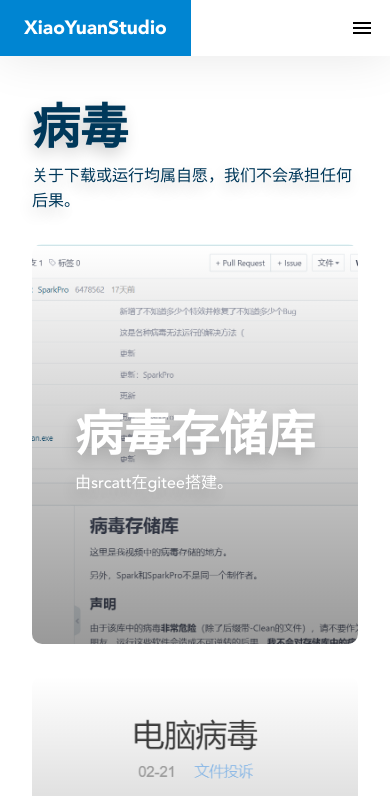
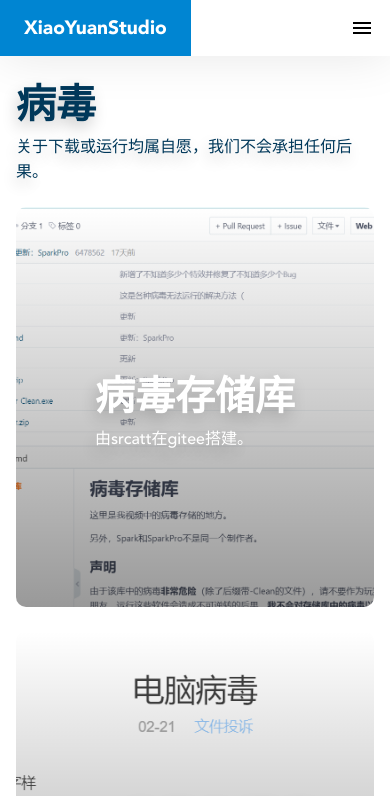
Before and after one commit to srcatt/xiaoyuanstd-react, a React (Create React App) app: page /malwares in a window 390 px wide. Shown: the top 796 px of the page. Built offline with nearby package versions, Linux system fonts and the light colour scheme.

Commit message:
Signed-off-by: rsodxd <thesourcecatt@outlook.com>

```diff
--- a/src/App.css
+++ b/src/App.css
@@ -259,8 +259,8 @@ main {
 	}
 
 	main {
-		padding: 2rem;
-		gap: 2rem;
+		padding: 1rem;
+		gap: 1.5rem;
 	}
 
 	.title {
@@ -292,6 +292,10 @@ main {
 }
 
 @media screen and (max-width: 450px) {
+	.title {
+		font-size: 2.5rem;
+	}
+
 	.subtitle {
 		font-size: 1rem;
 	}
```
